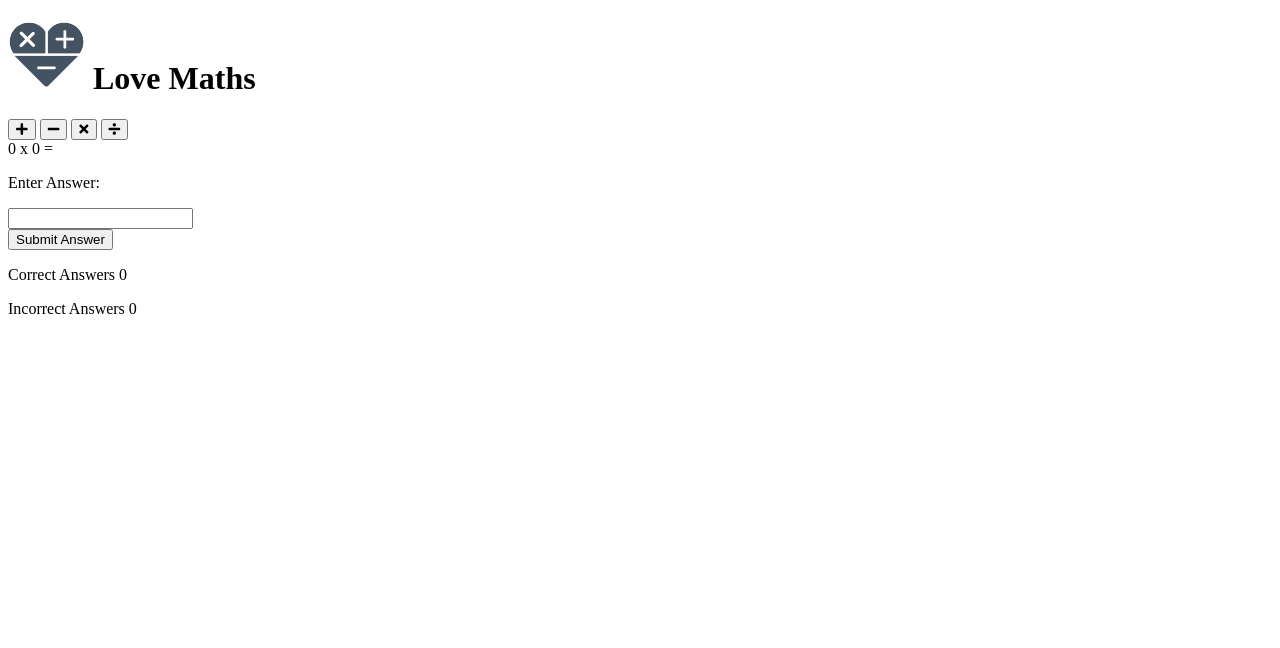
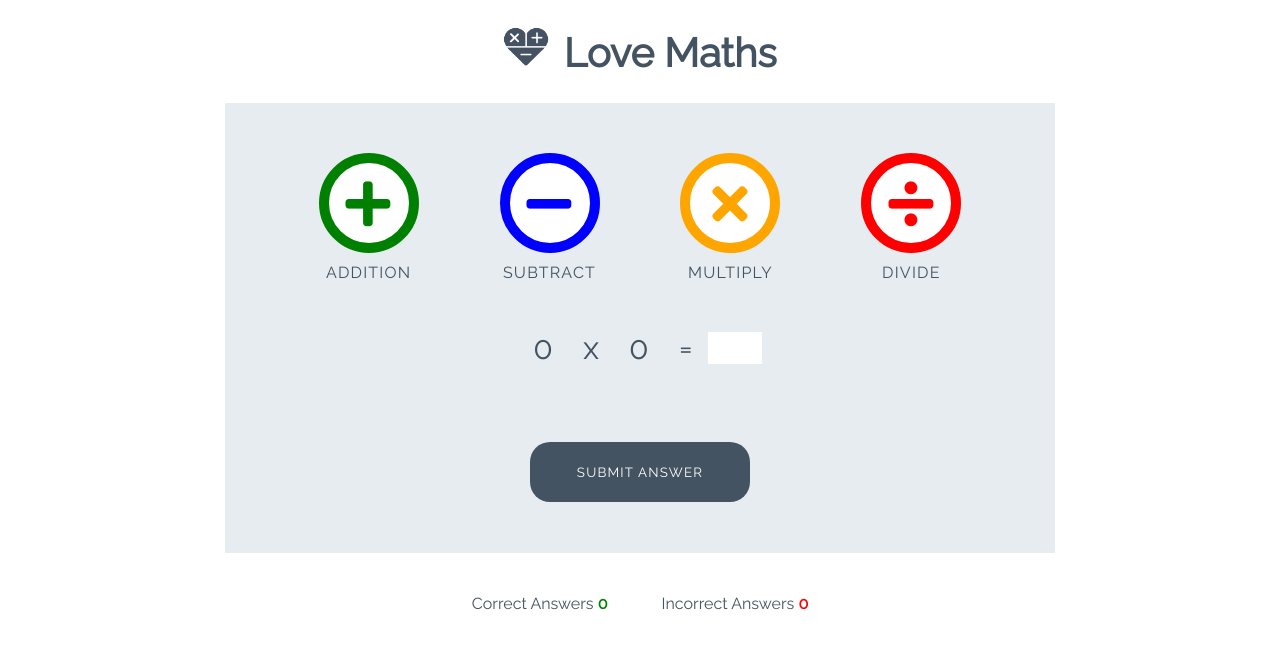
Before and after one commit to FlashDrag/love-maths, a plain HTML site: page index.html in a window 1280 px wide. Drawn offline with Linux system fonts and the light colour scheme.

Commit message:
add main style to the game

```diff
--- a/assets/css/style.css
+++ b/assets/css/style.css
@@ -0,0 +1,182 @@
+/* --------- Global style */
+
+body {
+    background-color: white;
+    font-family: "Raleway", sans-serif;
+    color: #445361;
+    text-align: center;
+}
+
+/* --------- Heading */
+
+.heading {
+    text-align: center;
+    font-size: 2.5rem;
+}
+
+.logo {
+    height: 40px;
+    padding-right: 5px;
+}
+
+/* --------- Game layout */
+
+.game-area {
+    display: flex;
+    flex-direction: column;
+    justify-content: space-around;
+    background-color: #E6ECF0;
+    box-sizing: border-box;
+    width: 85%;
+    height: 65vh;
+    max-height: 450px;
+    max-width: 830px;
+    margin-left: auto;
+    margin-right: auto;
+    padding: 1%;
+}
+
+.question-area {
+    display: flex;
+    justify-content: center;
+    align-items: center;
+    width: 100%;
+    font-size: 2rem;
+}
+
+.question-area span {
+    padding: 0 15px;
+}
+
+.score-area {
+    margin: 5px auto;
+    width: 60%;
+    font-size: 1.2rem;
+}
+
+.controls-area {
+    display: flex;
+    justify-content: space-evenly;
+}
+
+#score {
+    color: green;
+    font-weight: bold;
+}
+
+#incorrect {
+    color: red;
+    font-weight: bold;
+}
+
+.answer-message {
+    display: none;
+    font-size: 1rem;
+}
+
+#answer-box {
+    border: none;
+    color: #445361;
+    display: inline-block;
+    height: 30px;
+    width: 50px;
+    font-size: 1.2rem;
+}
+
+.scores {
+    display: inline-block;
+    padding: 25px;
+}
+
+/* --------- Buttons */
+
+.btn {
+    width: 220px;
+    height: 60px;
+    font-family: "Raleway", sans-serif;
+    text-transform: uppercase;
+    letter-spacing: 1.2px;
+    color: white;
+}
+
+.btn:focus {
+    outline: none;
+}
+
+.btn--big {
+    position: relative;
+    display: flex;
+    align-items: center;
+    justify-content: center;
+    border-radius: 50%;
+    background-color: white;
+    border: 10px solid;
+    width: 100px;
+    height: 100px;
+    font-size: 3.2rem;
+    transition: all 0.5s;
+}
+
+.btn--big::after {
+    content: attr(data-type);
+    position: absolute;
+    top: 100px;
+    font-size: 1rem;
+    color: #445361;
+}
+
+.btn--blue {
+    border-color: blue;
+    color: blue;
+}
+
+.btn--blue:active,
+.btn--blue:hover {
+    background-color: darkblue;
+    color: white;
+}
+
+.btn--orange {
+    border-color: orange;
+    color: orange;
+}
+
+.btn--orange:active,
+.btn--orange:hover {
+    background-color: darkorange;
+    color: white;
+}
+
+.btn--red {
+    border-color: red;
+    color: red;
+}
+
+.btn--red:active,
+.btn--red:hover {
+    background-color: darkred;
+    color: white;
+}
+
+.btn--green {
+    border-color: green;
+    color: green;
+}
+
+.btn--green:active,
+.btn--green:hover {
+    background-color: darkgreen;
+    color: white;
+}
+
+.btn--gray {
+    align-self: center;
+    background-color: #445361;
+    border: 1px transparent;
+    border-radius: 20px;
+}
+
+.btn--gray:active,
+.btn--gray:hover {
+    background-color: #0d1013;
+}
--- a/index.html
+++ b/index.html
@@ -20,16 +20,16 @@
     </h1>
     <div class="game-area">
         <div class="controls-area">
-            <button class="btn btn--big btn--green">
+            <button data-type="addition" class="btn btn--big btn--green">
                 <i class="fas fa-plus"></i>
             </button>
-            <button class="btn btn--big btn--blue">
+            <button data-type="subtract" class="btn btn--big btn--blue">
                 <i class="fas fa-minus"></i>
             </button>
-            <button class="btn btn--big btn--orange">
+            <button data-type="multiply" class="btn btn--big btn--orange">
                 <i class="fas fa-times"></i>
             </button>
-            <button class="btn btn--big btn--red">
+            <button data-type="divide" class="btn btn--big btn--red">
                 <i class="fas fa-divide"></i>
             </button>
         </div>
@@ -38,10 +38,10 @@
             <span id="operator">x</span>
             <span id="operand2">0</span>
             <span>=</span>
-            <p class="answer-message">Enter Answer:</p>
-            <input id="anwer-box" type="number">
+            <!-- <p class="answer-message">Enter Answer:</p> -->
+            <input id="answer-box" type="number">
         </div>
-        <button class="btn btn--gray">Submit Answer</button>
+        <button data-type="submit" class="btn btn--gray">Submit Answer</button>
     </div>
 
     <div class="scope-area">
```
